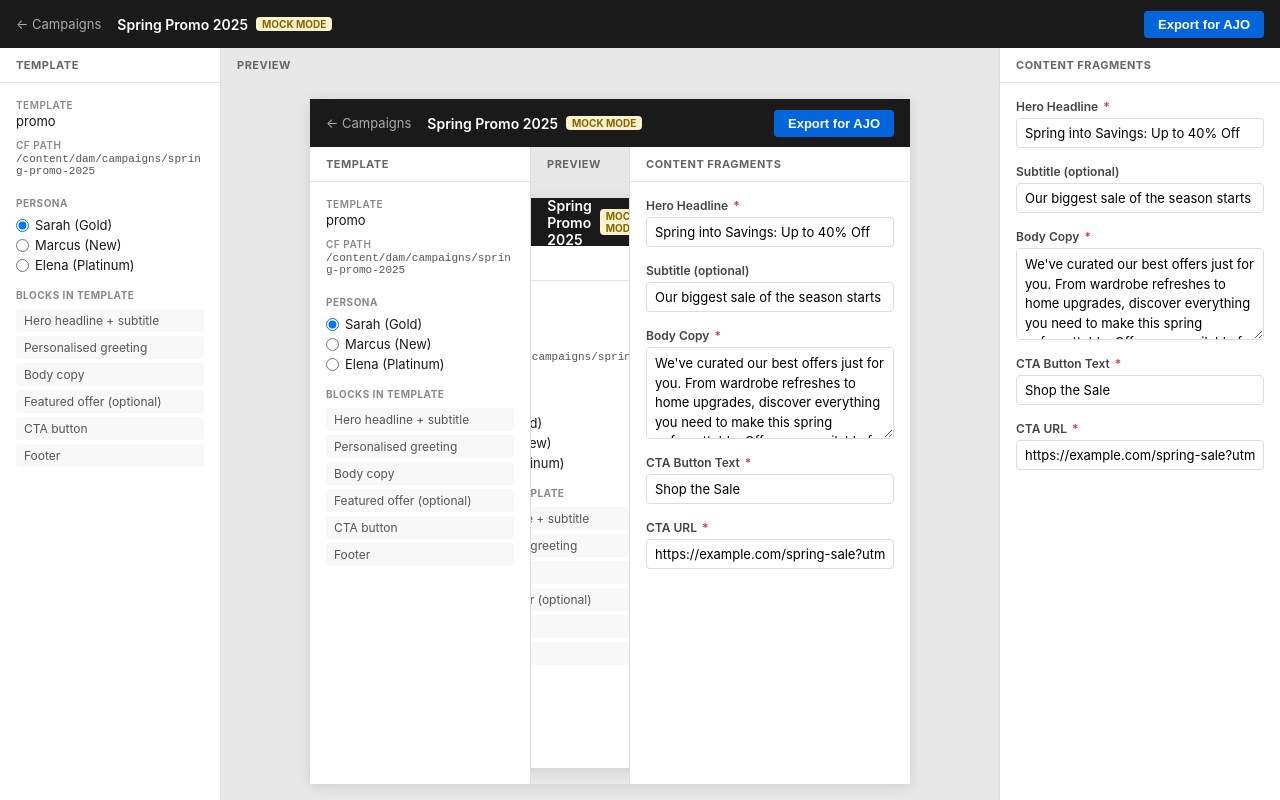
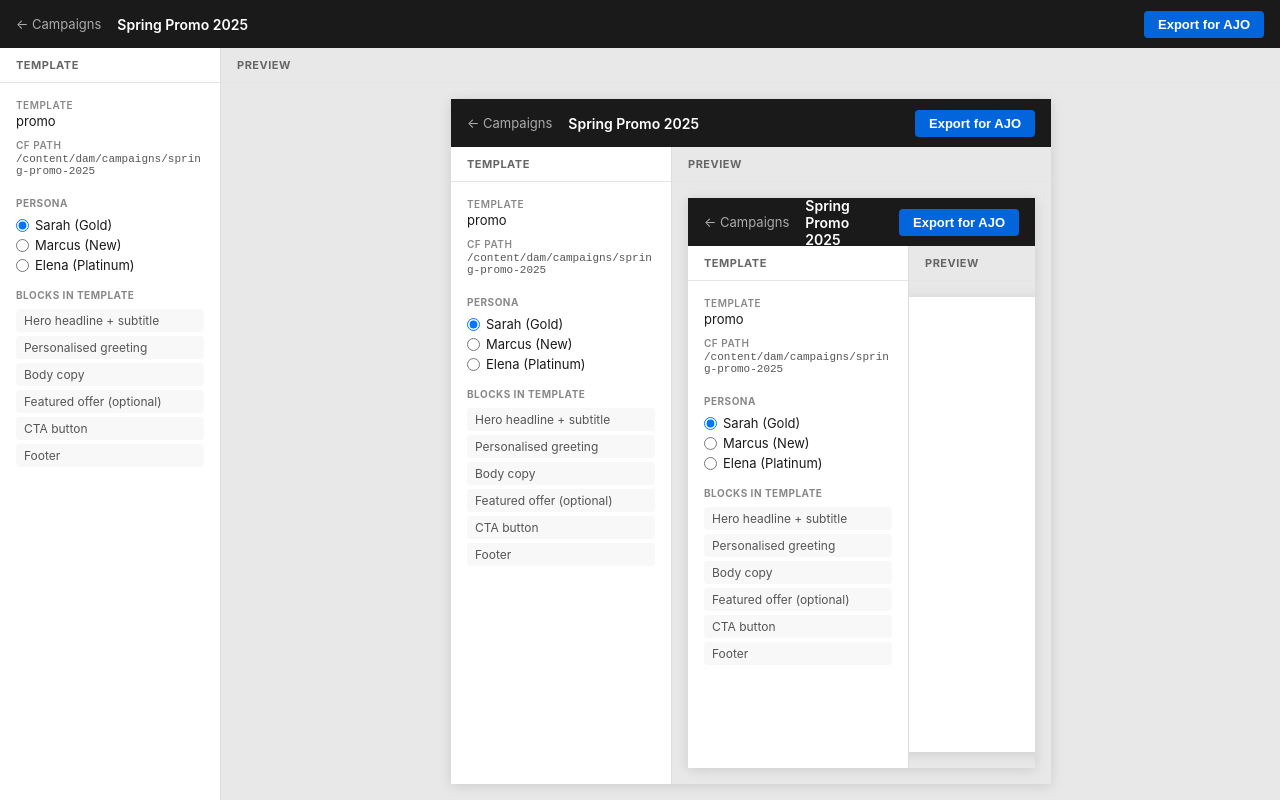
Before and after one commit to samircaus/fragment-mailer, a SvelteKit app: page /editor/mock-campaign-1 in a window 1280 px wide. Built offline with nearby package versions, Linux system fonts and the light colour scheme.

Commit message:
add definition files

```diff
--- a/src/routes/editor/[campaignId]/+page.svelte
+++ b/src/routes/editor/[campaignId]/+page.svelte
@@ -1,14 +1,6 @@
 <script lang="ts">
 	import { page } from '$app/stores';
-	import { onMount, onDestroy } from 'svelte';
-
-	interface CFField {
-		id: string;
-		label: string;
-		type: string;
-		required: boolean;
-		value: string;
-	}
+	import { onMount } from 'svelte';
 
 	interface Campaign {
 		id: string;
@@ -18,22 +10,12 @@
 		status: string;
 	}
 
-	interface ValidationWarning {
-		severity: 'error' | 'warning' | 'info';
-		fieldPath: string;
-		message: string;
-		suggestion: string;
-	}
-
 	const campaignId = $derived($page.params.campaignId);
 
 	let campaign = $state<Campaign | null>(null);
-	let fields = $state<CFField[]>([]);
-	let warnings = $state<ValidationWarning[]>([]);
 	let selectedPersonaId = $state('persona-1');
 	let isLoading = $state(true);
-	let iframeKey = $state(0); // increment to force iframe reload
-	let debounceTimer: ReturnType<typeof setTimeout> | null = null;
+	let iframeKey = $state(0);
 	let exportStatus = $state<'idle' | 'exporting' | 'done' | 'error'>('idle');
 
 	const PERSONAS = [
@@ -41,15 +23,6 @@
 		{ id: 'persona-2', label: 'Marcus (New)' },
 		{ id: 'persona-3', label: 'Elena (Platinum)' }
 	];
-
-	const FIELD_LABELS: Record<string, string> = {
-		heroHeadline: 'Hero Headline',
-		subtitle: 'Subtitle (optional)',
-		bodyCopy: 'Body Copy',
-		ctaText: 'CTA Button Text',
-		ctaUrl: 'CTA URL',
-		featuredOffer: 'Featured Offer CF'
-	};
 
 	const previewUrl = $derived(
 		`/preview/${campaignId}?personaId=${selectedPersonaId}&t=${iframeKey}`
@@ -59,77 +32,17 @@
 		await loadCampaign();
 	});
 
-	onDestroy(() => {
-		if (debounceTimer) clearTimeout(debounceTimer);
-	});
-
 	async function loadCampaign() {
 		isLoading = true;
 		try {
 			const res = await fetch(`/api/campaigns/${campaignId}`);
 			if (!res.ok) throw new Error(`${res.status}`);
-			const data = await res.json() as { campaign: Campaign; cf: { fields: Record<string, unknown> } };
+			const data = await res.json() as { campaign: Campaign };
 			campaign = data.campaign;
-
-			// Build editable fields from CF data + template definition
-			const cfFields = data.cf?.fields ?? {};
-			fields = buildFields(cfFields);
-			await runValidation();
 		} catch (err) {
 			console.error('Failed to load campaign:', err);
 		} finally {
 			isLoading = false;
-		}
-	}
-
-	function buildFields(cfFields: Record<string, unknown>): CFField[] {
-		const fieldDefs: Record<string, { type: string; required: boolean }> = {
-			heroHeadline: { type: 'text', required: true },
-			subtitle: { type: 'text', required: false },
-			bodyCopy: { type: 'richtext', required: true },
-			ctaText: { type: 'text', required: true },
-			ctaUrl: { type: 'url', required: true }
-		};
-
-		return Object.entries(fieldDefs).map(([id, def]) => ({
-			id,
-			label: FIELD_LABELS[id] ?? id,
-			type: def.type,
-			required: def.required,
-			value: String(cfFields[id] ?? '')
-		}));
-	}
-
-	function onFieldChange(fieldId: string, newValue: string) {
-		const field = fields.find((f) => f.id === fieldId);
-		if (field) field.value = newValue;
-
-		// Debounce preview refresh + validation (500ms as spec)
-		if (debounceTimer) clearTimeout(debounceTimer);
-		debounceTimer = setTimeout(() => {
-			iframeKey += 1;
-			runValidation();
-		}, 500);
-	}
-
-	async function runValidation() {
-		if (!fields.length) return;
-		try {
-			const fieldValues: Record<string, string> = {};
-			const fieldTypes: Record<string, string> = {};
-			for (const f of fields) {
-				fieldValues[f.id] = f.value;
-				fieldTypes[f.id] = f.type;
-			}
-			const res = await fetch('/api/validate', {
-				method: 'POST',
-				headers: { 'Content-Type': 'application/json' },
-				body: JSON.stringify({ fields: fieldValues, fieldTypes })
-			});
-			const data = await res.json() as { warnings: ValidationWarning[] };
-			warnings = data.warnings ?? [];
-		} catch {
-			// validation errors are non-blocking
 		}
 	}
 
@@ -155,26 +68,14 @@
 			setTimeout(() => (exportStatus = 'idle'), 3000);
 		}
 	}
-
-	const errorCount = $derived(warnings.filter((w) => w.severity === 'error').length);
-	const warningCount = $derived(warnings.filter((w) => w.severity === 'warning').length);
 </script>
 
 <div class="editor-layout">
 	<!-- ─── Top bar ─── -->
 	<header class="topbar">
 		<a href="/" class="back-link">← Campaigns</a>
-		<div class="campaign-name">
-			{campaign?.name ?? campaignId}
-			<span class="mode-badge">MOCK MODE</span>
-		</div>
+		<div class="campaign-name">{campaign?.name ?? campaignId}</div>
 		<div class="topbar-actions">
-			{#if errorCount > 0 || warningCount > 0}
-				<span class="issue-count">
-					{#if errorCount > 0}<span class="error-dot">{errorCount} error{errorCount > 1 ? 's' : ''}</span>{/if}
-					{#if warningCount > 0}<span class="warning-dot">{warningCount} warning{warningCount > 1 ? 's' : ''}</span>{/if}
-				</span>
-			{/if}
 			<button
 				class="export-btn"
 				class:loading={exportStatus === 'exporting'}
@@ -189,9 +90,9 @@
 		</div>
 	</header>
 
-	<!-- ─── Three-panel layout ─── -->
+	<!-- ─── Two-panel layout ─── -->
 	<div class="panels">
-		<!-- Left: template/block info -->
+		<!-- Left: template/persona info -->
 		<aside class="panel panel-left">
 			<div class="panel-header">Template</div>
 			<div class="panel-content">
@@ -234,7 +135,7 @@
 			</div>
 		</aside>
 
-		<!-- Center: preview iframe -->
+		<!-- Center: preview iframe (UE-instrumented) -->
 		<main class="panel panel-center">
 			<div class="panel-header">Preview</div>
 			{#if isLoading}
@@ -244,67 +145,12 @@
 					<iframe
 						src={previewUrl}
 						title="Email preview"
-						sandbox="allow-same-origin allow-scripts"
+						allow="same-origin"
 						class="preview-iframe"
 					></iframe>
 				</div>
 			{/if}
 		</main>
-
-		<!-- Right: property / CF binding panel -->
-		<aside class="panel panel-right">
-			<div class="panel-header">Content Fragments</div>
-			<div class="panel-content">
-				{#if isLoading}
-					<p class="loading-text">Loading fields…</p>
-				{:else}
-					<div class="fields-list">
-						{#each fields as field}
-							{@const fieldWarnings = warnings.filter((w) => w.fieldPath === `cf.${field.id}`)}
-							<div class="field-group" class:has-error={fieldWarnings.some((w) => w.severity === 'error')}>
-								<label class="field-label" for="field-{field.id}">
-									{field.label}
-									{#if field.required}<span class="required">*</span>{/if}
-								</label>
-
-								{#if field.type === 'richtext'}
-									<textarea
-										id="field-{field.id}"
-										class="field-input field-textarea"
-										value={field.value}
-										oninput={(e) => onFieldChange(field.id, (e.target as HTMLTextAreaElement).value)}
-										rows={4}
-									></textarea>
-								{:else if field.type === 'url'}
-									<input
-										id="field-{field.id}"
-										type="url"
-										class="field-input"
-										value={field.value}
-										oninput={(e) => onFieldChange(field.id, (e.target as HTMLInputElement).value)}
-									/>
-								{:else}
-									<input
-										id="field-{field.id}"
-										type="text"
-										class="field-input"
-										value={field.value}
-										oninput={(e) => onFieldChange(field.id, (e.target as HTMLInputElement).value)}
-									/>
-								{/if}
-
-								{#each fieldWarnings as w}
-									<div class="field-warning severity-{w.severity}">
-										<span class="warning-icon">{w.severity === 'error' ? '✕' : '!'}</span>
-										{w.message}
-									</div>
-								{/each}
-							</div>
-						{/each}
-					</div>
-				{/if}
-			</div>
-		</aside>
 	</div>
 </div>
 
@@ -341,18 +187,6 @@
 		flex: 1;
 		font-size: 14px;
 		font-weight: 600;
-		display: flex;
-		align-items: center;
-		gap: 8px;
-	}
-
-	.mode-badge {
-		font-size: 10px;
-		background: #fff3cd;
-		color: #856404;
-		padding: 1px 6px;
-		border-radius: 4px;
-		font-weight: 700;
 	}
 
 	.topbar-actions {
@@ -360,15 +194,6 @@
 		align-items: center;
 		gap: 12px;
 	}
-
-	.issue-count {
-		display: flex;
-		gap: 8px;
-		font-size: 12px;
-	}
-
-	.error-dot { color: #ff6b6b; font-weight: 600; }
-	.warning-dot { color: #ffc107; font-weight: 600; }
 
 	.export-btn {
 		background: #0265dc;
@@ -388,7 +213,7 @@
 	/* ── Panels ── */
 	.panels {
 		display: grid;
-		grid-template-columns: 220px 1fr 280px;
+		grid-template-columns: 220px 1fr;
 		flex: 1;
 		overflow: hidden;
 		gap: 1px;
@@ -420,9 +245,7 @@
 	}
 
 	/* ── Left panel ── */
-	.template-info {
-		margin-bottom: 20px;
-	}
+	.template-info { margin-bottom: 20px; }
 
 	.info-row {
 		display: flex;
@@ -492,9 +315,7 @@
 	}
 
 	/* ── Center panel ── */
-	.panel-center {
-		background: #e8e8e8;
-	}
+	.panel-center { background: #e8e8e8; }
 
 	.preview-loading {
 		display: flex;
@@ -521,84 +342,4 @@
 		background: white;
 		box-shadow: 0 2px 12px rgba(0, 0, 0, 0.12);
 	}
-
-	/* ── Right panel ── */
-	.fields-list {
-		display: flex;
-		flex-direction: column;
-		gap: 16px;
-	}
-
-	.field-group {
-		display: flex;
-		flex-direction: column;
-		gap: 4px;
-	}
-
-	.field-group.has-error .field-input {
-		border-color: #ff6b6b;
-	}
-
-	.field-label {
-		font-size: 12px;
-		font-weight: 600;
-		color: #444;
-	}
-
-	.required {
-		color: #dc3545;
-		margin-left: 2px;
-	}
-
-	.field-input {
-		width: 100%;
-		padding: 6px 8px;
-		border: 1px solid #ddd;
-		border-radius: 4px;
-		font-size: 13px;
-		font-family: inherit;
-		transition: border-color 0.15s;
-	}
-
-	.field-input:focus {
-		outline: none;
-		border-color: #0265dc;
-	}
-
-	.field-textarea {
-		resize: vertical;
-		line-height: 1.5;
-	}
-
-	.field-warning {
-		display: flex;
-		align-items: flex-start;
-		gap: 5px;
-		font-size: 11px;
-		line-height: 1.4;
-		padding: 4px 6px;
-		border-radius: 3px;
-	}
-
-	.severity-error {
-		background: #fff0f0;
-		color: #c00;
-		border-left: 2px solid #ff6b6b;
-	}
-
-	.severity-warning {
-		background: #fffbea;
-		color: #7a5c00;
-		border-left: 2px solid #ffc107;
-	}
-
-	.warning-icon {
-		font-weight: bold;
-		flex-shrink: 0;
-	}
-
-	.loading-text {
-		color: #888;
-		font-size: 13px;
-	}
 </style>
--- a/src/routes/preview/[campaignId]/+server.ts
+++ b/src/routes/preview/[campaignId]/+server.ts
@@ -13,7 +13,7 @@ import { loadTemplate } from '$lib/templates/registry.js';
 import type { TemplateEntry, TemplateDefinition } from '$lib/templates/registry.js';
 import { resolve } from '$lib/render/resolve.js';
 import { compileMJML } from '$lib/render/mjml.js';
-import { injectUEAttributes } from '$lib/render/inject-ue.js';
+import { injectUEAttributes, injectUEBody, injectUEHead } from '$lib/render/inject-ue.js';
 import { validate } from '$lib/render/validate.js';
 import { getPersona, flattenPersona } from '$lib/personas/samples.js';
 
@@ -75,7 +75,7 @@ export const GET: RequestHandler = async ({ params, url, platform }) => {
 		);
 	}
 
-	// Inject UE attributes
+	// Inject UE attributes onto each CF-bound span
 	const bindings = Object.entries(definition.fields).map(([fieldId, fieldDef]) => ({
 		fieldPath: fieldDef.binding,
 		cfPath: cf.path,
@@ -83,6 +83,8 @@ export const GET: RequestHandler = async ({ params, url, platform }) => {
 		fieldType: fieldDef.type as 'text' | 'richtext' | 'url' | 'reference'
 	}));
 	let html = injectUEAttributes(compileResult.html, bindings);
+	html = injectUEBody(html, cf.path, 'email-cf');
+	html = injectUEHead(html, env?.AEM_BASE_URL ?? 'https://author-p00000-e00000.adobeaemcloud.com');
 
 	// Run validation and inject warning markers as HTML comments
 	const fieldTypes: Record<string, string> = {};
```
Also changed, not shown: src/lib/render/inject-ue.ts (+46 -21 lines), static/component-definition.json (added, +23 -0 lines), static/component-models.json (added, +41 -0 lines), .claude/settings.json.
